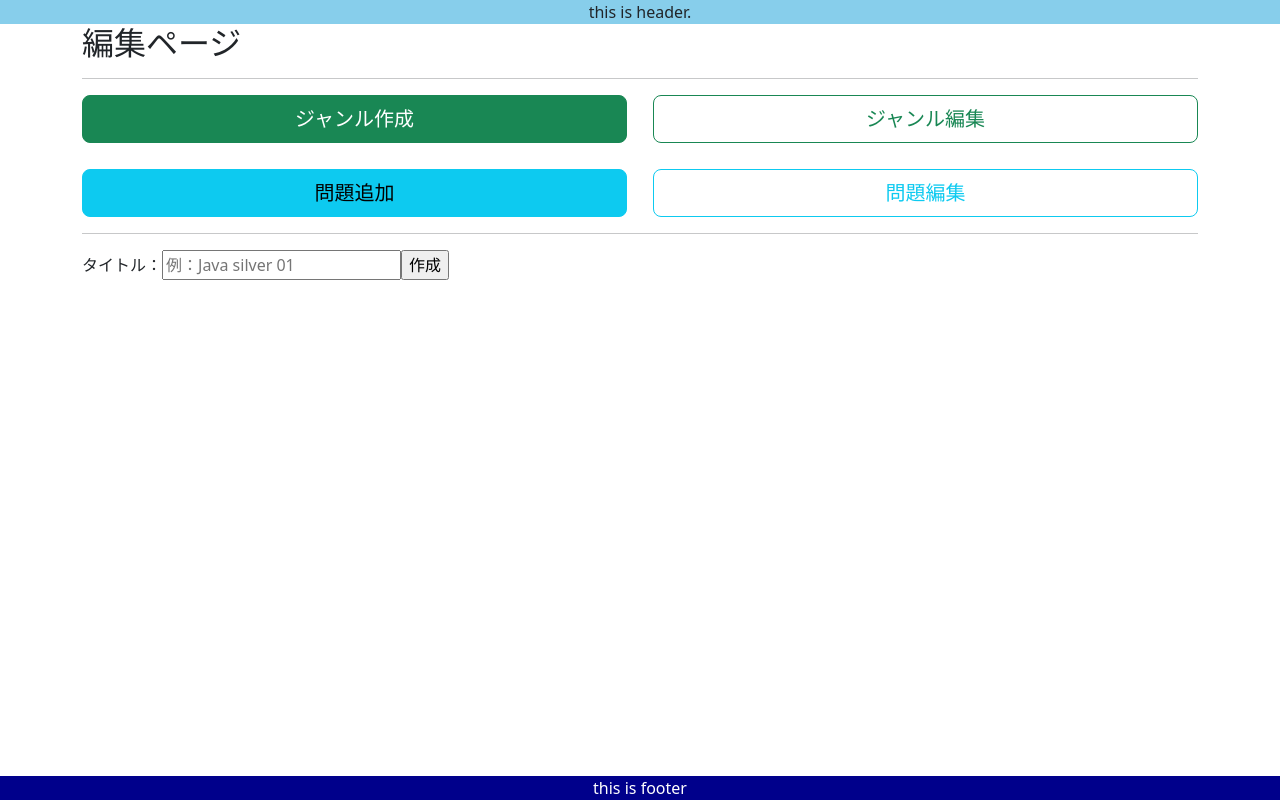
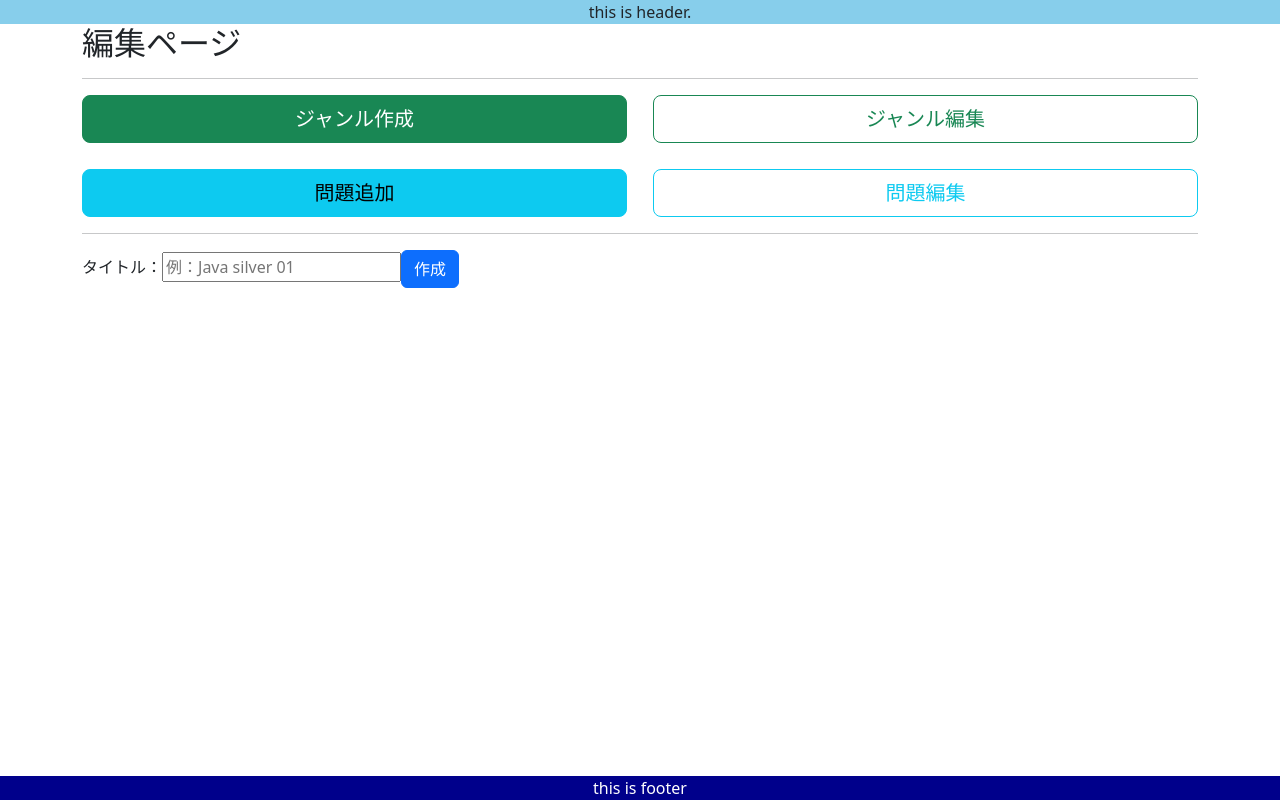
Before and after one commit to R-KB/sc, a React (Vite) app: page /Edit in a window 1280 px wide. Both pictures are taken after a click on the button "ジャンル作成". Built offline with nearby package versions, Linux system fonts and the light colour scheme.

Commit message:
ジャンル追加挙動確認

```diff
--- a/src/api/scApi.js
+++ b/src/api/scApi.js
@@ -11,20 +11,20 @@ export async function getGenre() {
 }
 
 export async function getGenreById(id) {
-    const getGI = await ax.get(`/${id}`);
+    const getGI = await ax.get(`/genre/${id}`);
     return getGI.data;
 }
 
 export async function addGenre(genre) {
-    await ax.post("", genre);
+    await ax.post("/genre", genre);
 }
 
 export async function editGenre(genre) {
-    await ax.put("", genre);
+    await ax.put("/genre", genre);
 }
 
 export async function deleteGenre(id) {
-    await ax.delete(`/${id}`);
+    await ax.delete(`/genre/${id}`);
 }
 
 
@@ -34,25 +34,25 @@ export async function getQuestion() {
 }
 
 export async function getQuestionById(id) {
-    const getQI = await ax.get(`/${id}`);
+    const getQI = await ax.get(`/question/${id}`);
     return getQI.data;
 }
 
 export async function getQuestionByGenre(genreId) {
-    const getQG = await ax.get(`/g/${genreId}`);
+    const getQG = await ax.get(`/question/g/${genreId}`);
     return getQG.data;
 }
 
 export async function addQuestion(question) {
-    await ax.post("", question);
+    await ax.post("/question", question);
 }
 
 export async function editQuestion(question) {
-    await ax.put("", question);
+    await ax.put("/question", question);
 }
 
 export async function deleteQuestion(id) {
-    await ax.delete(`/${id}`);
+    await ax.delete(`/question/${id}`);
 }
 
 export async function getMemo() {
@@ -61,23 +61,23 @@ export async function getMemo() {
 }
 
 export async function getMemoById(id) {
-    const getMI = await ax.get(`/${id}`);
+    const getMI = await ax.get(`/memo/${id}`);
     return getMI.data;
 }
 
 export async function getMemoByQuestion(qId) {
-    const getMQ = await ax.get(`/g/${qId}`);
+    const getMQ = await ax.get(`/memo/g/${qId}`);
     return getMQ.data;
 }
 
 export async function addMemo(memo) {
-    await ax.post("", memo);
+    await ax.post("/memo", memo);
 }
 
 export async function editMemo(memo) {
-    await ax.put("", memo);
+    await ax.put("/memo", memo);
 }
 
 export async function deleteMemo(id) {
-    await ax.delete(`/${id}`);
+    await ax.delete(`/memo/${id}`);
 }
--- a/src/component/MakeGenre.jsx
+++ b/src/component/MakeGenre.jsx
@@ -1,11 +1,37 @@
+import { useForm } from "react-hook-form";
+import useAddGenre from "../hook/useAddGenre"
+import { Alert, Button } from "react-bootstrap";
+
 export default function MakeGenre() {
+  const { apiError, isSaving, add } = useAddGenre();
+  const {
+    register, handleSubmit, reset, formState: { errors, isSubmitted }
+  } = useForm({
+    defaultValues: { name: "" }, mode: "onSubmit", reValidateMode: "onSubmit"
+  });
+
+  const inputName = register("name", { required: true});
+
+  const submitHandler = async(data) => {
+    const success = await add(data);
+    if(success) {
+      console.log("登録完了");
+      reset();
+    }
+  };
   return (
     <>
-    <form onSubmit="handleSubmit">
+      {isSubmitted && Object.keys(errors).length > 0 && (<Alert variant="danger">入力してください</Alert>)}
+      {apiError && <Alert variant="danger">{apiError}</Alert>}
+
+    <form onSubmit={handleSubmit(submitHandler)}>
         <label htmlFor="genre_title">タイトル：</label>
-        <input type="text" id="genre_title" name="genre_title" placeholder="例：Java silver 01" />
-        <input type="submit" value="作成" />
+        <input type="text" id="genre_title" name="genre_title" placeholder="例：Java silver 01" {...inputName} />
+        <Button type="submit" disabled={isSaving}>作成</Button>
     </form>
+
+
+
     </>
   )
 }
--- /dev/null
+++ b/src/hook/useAddGenre.js
@@ -0,0 +1,46 @@
+// import { useMutation, useQueryClient } from "@tanstack/react-query"
+import { addGenre } from "../api/scApi";
+import { useState } from "react";
+
+export default function useAddGenre() {
+//     const queryClient = useQueryClient();
+//     const mutation = useMutation({
+//         mutationFn: (genre) => addGenre(genre),
+//         onSuccess: () => queryClient.invalidateQueries({ queryKey: ["genre"] })
+//     });
+//     const isSaving = mutation.isPending;
+//     const apiError = mutation.isError ? "登録できませんでした" : "";
+
+//     const add = async(genre) => {
+//         try {
+//             await mutation.mutateAsync(genre);
+//             return true;
+//         } catch (e) {
+//             console.log(e);
+//             return false;
+//         }
+//     };
+
+//   return { apiError, isSaving, add }
+
+
+ const [isSaving, setIsSaving] = useState(false);
+ const [apiError, setApiError] = useState("");
+ // 製品情報の追加処理。追加の成否を真偽値で返す
+ const add = async (genre) => {
+ setIsSaving(true);
+ setApiError("");
+ try {
+ await addGenre(genre);
+ return true;
+ } catch (e) {
+ console.log(e);
+ setApiError("登録に失敗しました");
+ return false;
+ } finally {
+ setIsSaving(false);
+ }
+ };
+ return { apiError, isSaving, add };
+
+}
```
